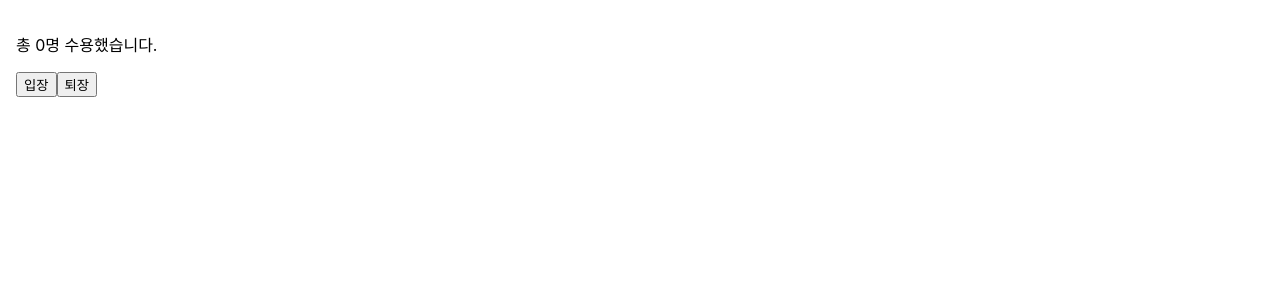
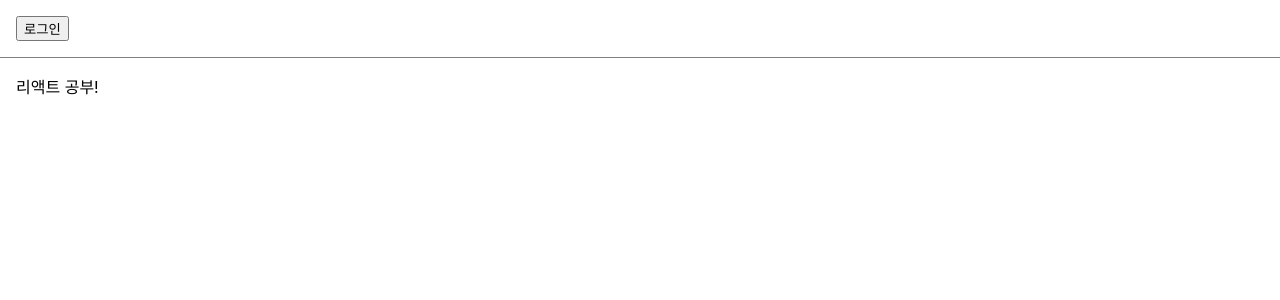
Before and after one commit to Anhagu/23-react1, a React (Create React App) app: page / in a window 1280 px wide. Shown: the top 300 px of the page. Built offline with nearby package versions, Linux system fonts and the light colour scheme.

Commit message:
9주차 수업 내용

```diff
--- /dev/null
+++ b/src/chapter_08/ConfirmButton.jsx
@@ -0,0 +1,17 @@
+import React, {useState} from "react";
+
+function ConfirmButton(props) {
+  const [isConfirmed, setIsConfirmed] = useState(false);
+
+  const handleConfirm = () => {
+    setIsConfirmed((prevIsConfirmed) => !prevIsConfirmed)
+  };
+
+  return (
+    <button onClick={handleConfirm} disabled={isConfirmed}>
+      {isConfirmed ? "확인됨" : "확인하기"}
+    </button>
+  );
+}
+
+export default ConfirmButton;
--- /dev/null
+++ b/src/chapter_09/LandingPage.jsx
@@ -0,0 +1,27 @@
+import React, {useState} from "react";
+import Toolbar from "./Toolbar";
+
+function LandingPage(props) {
+    const [isLoggedIn, setIsLoggedIn] = useState(false);
+
+    const onClickLogin = () => {
+        setIsLoggedIn(true);
+    };
+
+    const onCLickLogout = () => {
+        setIsLoggedIn(false);
+    };
+
+    return (
+        <div>
+            <Toolbar
+            isLoggedIn={isLoggedIn}
+            onClickLogin={onClickLogin}
+            onCLickLogout={onCLickLogout}
+            />
+            <div style={{padding: 16}}>리액트 공부!</div>
+        </div>
+    );
+}
+
+export default LandingPage;
--- /dev/null
+++ b/src/chapter_09/Toolbar.jsx
@@ -0,0 +1,31 @@
+import React from "react";
+
+const styles = {
+    wrapper: {
+        padding: 16,
+        display: "flex",
+        flexDirection: "row",
+        borderBottom: "1px solid grey",
+    },
+    greeting: {
+        marginRight: 8,
+    },
+};
+
+function Toolbar(props) {
+    const {isLoggedIn, onClickLogin, onCLickLogout } = props;
+
+    return(
+        <div style={styles.wrapper}>
+            {isLoggedIn && <span style={styles.greeting}>환영합니다!</span>}
+
+            {isLoggedIn ? (
+                <button onClick={onCLickLogout}>로그아웃</button>
+            ) : (
+                <button onClick={onClickLogin}>로그인</button>
+            )}
+        </div>
+    );
+}
+
+export default Toolbar;
--- a/src/index.js
+++ b/src/index.js
@@ -9,12 +9,15 @@
 import CommentList from './chapter_05/CommentList';
 import NotificationList from './chapter_06/NotificationList';
 import Accommodate from './chapter_07/Accommodate'
+import ConfirmButton from './chapter_08/ConfirmButton';
+import LandingPage from './chapter_09/LandingPage';
+
 
 //setInterval(() => {
   const root = ReactDOM.createRoot(document.getElementById('root'));
   root.render(
     <React.StrictMode>
-      <Accommodate />
+      <LandingPage />
     </React.StrictMode>
   );
 //  }, 1000);
```
Also changed, not shown: 1 other file (tests, documents, lock files or other folders).
